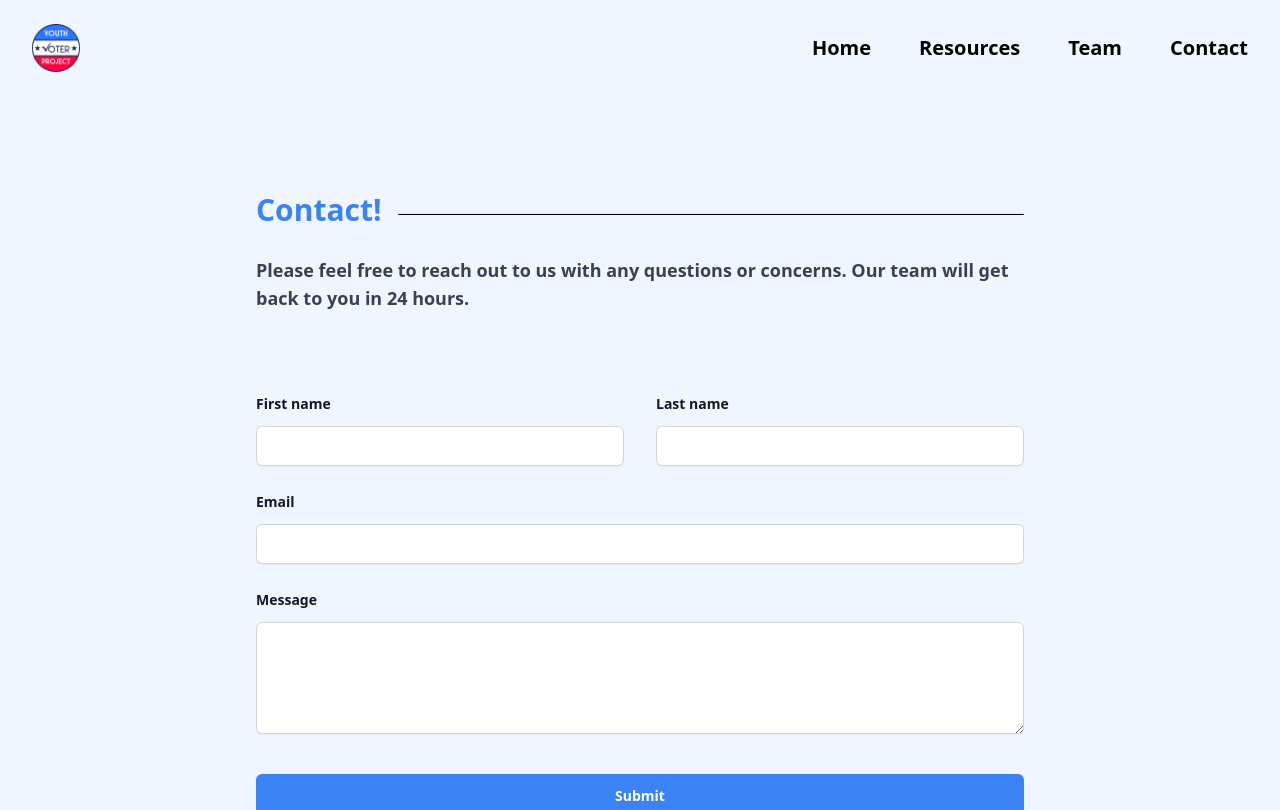
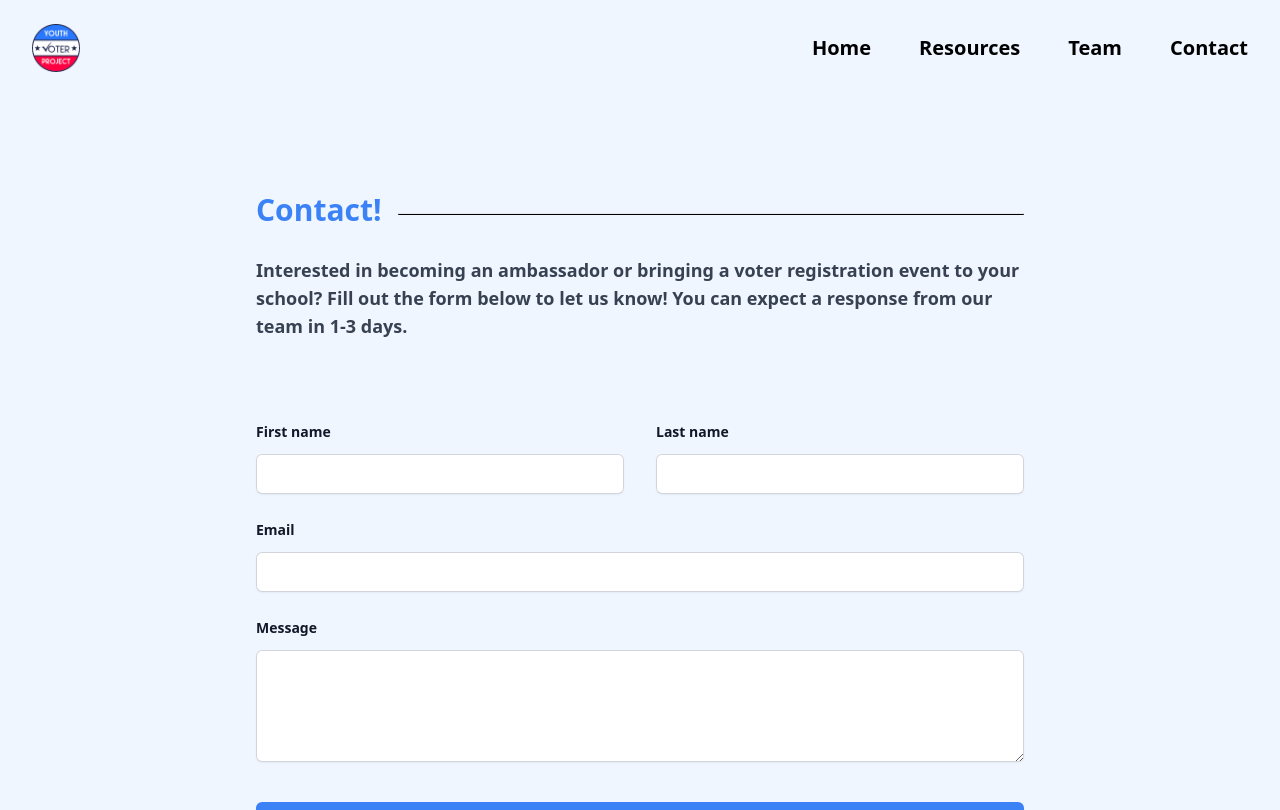
Before and after one commit to aviBandi/youthVoterProject, a React (Create React App) app in the folder my-app/: page /contact in a window 1280 px wide. Shown: the top 810 px of the page. Built offline with nearby package versions, Linux system fonts and the light colour scheme; a web font is replaced by a local one.

Commit message:
updated contaqct form wording

```diff
--- a/my-app/src/pages/contact.js
+++ b/my-app/src/pages/contact.js
@@ -39,7 +39,7 @@ export default function Contact() {
 
         </div>
         <h3 className='mt-7 text-gray-700 font-semibold text-lg'>
-          Please feel free to reach out to us with any questions or concerns. Our team will get back to you in 24 hours.
+          Interested in becoming an ambassador or bringing a voter registration event to your school? Fill out the form below to let us know! You can expect a response from our team in 1-3 days.
         </h3>
       </div>
       <form action="https://formsubmit.co/Markuswessman22@gmail.com" method="POST" className="mx-auto mt-16 max-w-3xl sm:mt-20">
```
